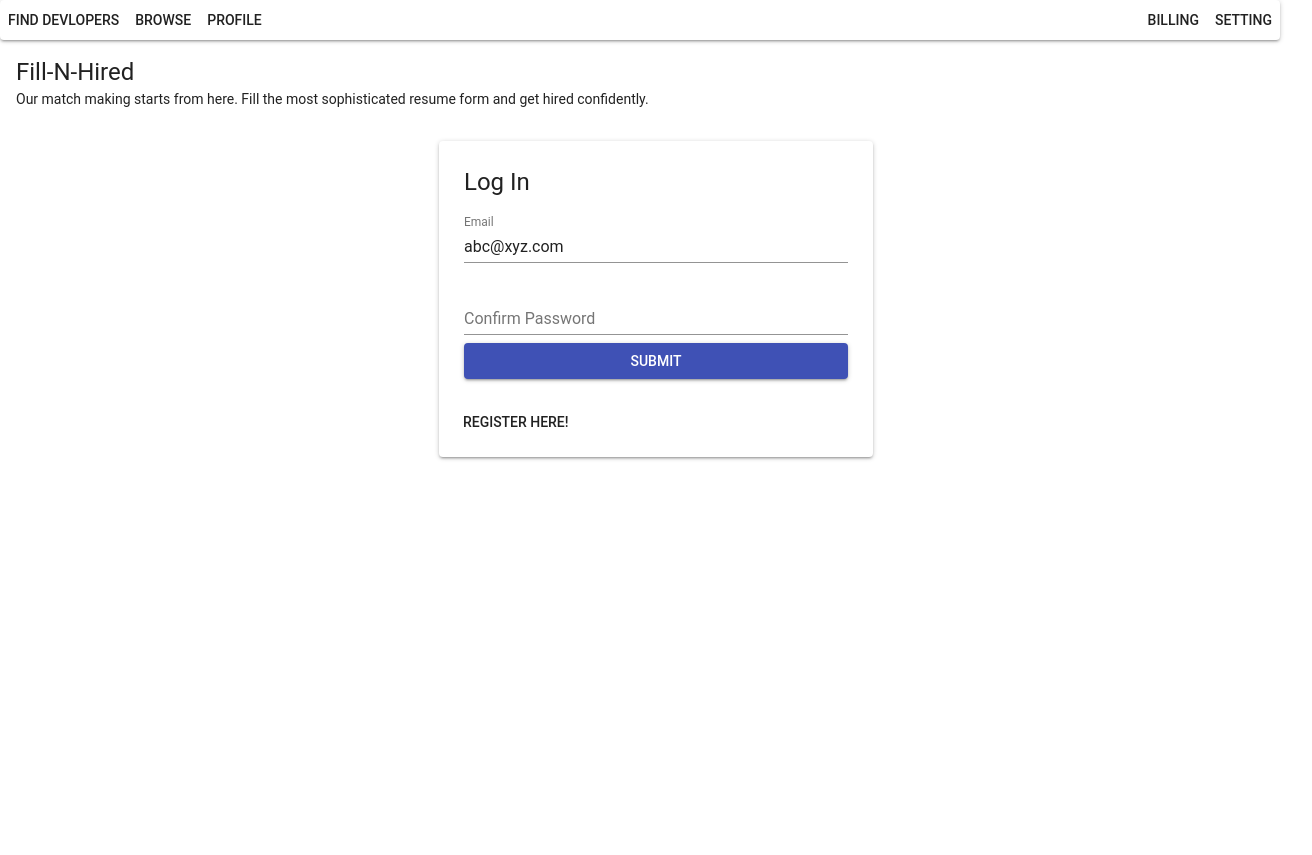
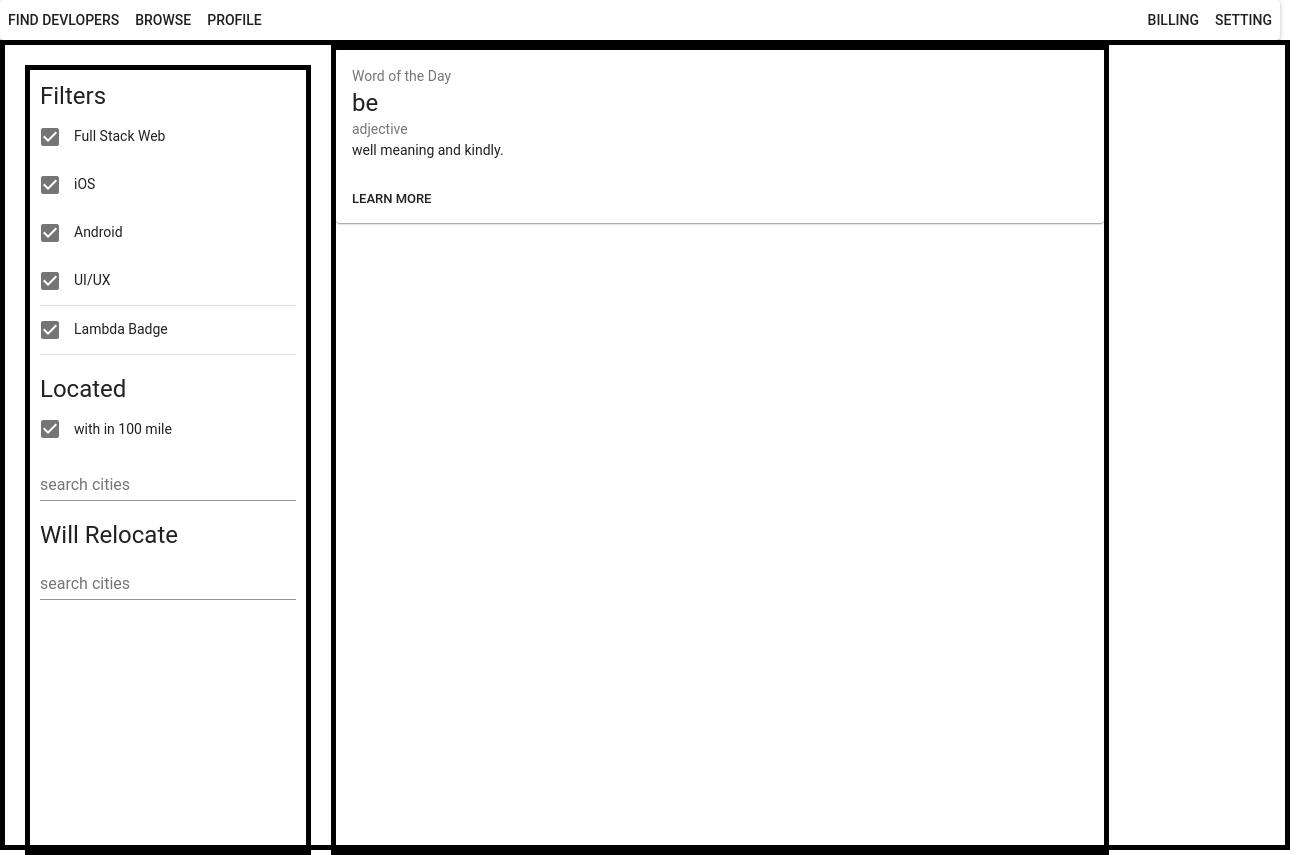
Before and after one commit to BloomTech-Labs/CS10-Developer-Profiles, a React (Create React App) app in the folder front-end/lambda-in/: page / in a window 1280 px wide. Shown: the whole page, 1312 px wide, since content can reach past the window. Before the commit the page ends 800 px from the top, so only its background shows below. Built offline with nearby package versions, Linux system fonts and the light colour scheme.

Commit message:
done with sidebard working on card

```diff
--- a/front-end/lambda-in/src/App.js
+++ b/front-end/lambda-in/src/App.js
@@ -2,6 +2,7 @@ import React, { Component } from 'react';
 import './App.css';
 import DevSignUp from './Components/DevSignUp/DevSignUp';
 import DevLogin from './Components/DevLogIn/DevLogIn';
+import DevList from './Components/DevList/DevList';
 import { Route } from 'react-router-dom';
 
 class App extends Component {
@@ -11,7 +12,7 @@ class App extends Component {
   render() {
       return (
         <div>
-          <Route exact path="/" render={ (props) =>  <DevLogin {...props}/> } />
+          <Route exact path="/" render={ (props) =>  <DevList {...props}/> } />
           <Route exact path="/login" render={ (props) =>  <DevLogin {...props}/> } />
           <Route exact path="/signup" render={ (props) =>  <DevSignUp {...props}/> } />
         </div>
--- a/front-end/lambda-in/src/Components/DevList/DevList.css
+++ b/front-end/lambda-in/src/Components/DevList/DevList.css
@@ -0,0 +1,49 @@
+.App {
+    width: 100vw;
+    height: 100vh;
+  }
+
+  .navBar {
+    width: 100vw;
+    height: 5vh;
+    display: flex;
+    justify-content: space-evenly;
+  }
+
+  .leftNavBar {
+    width:50vw;
+    height: 5vh;
+    display: flex;
+    justify-content: flex-start;
+  }
+
+  .rightNavBar {
+    width:50vw;
+    height: 5vh;
+    display: flex;
+    justify-content: flex-end;
+  }
+
+.mainBar {
+    width: 100vw;
+    height: 100vh;
+    border: 5px solid black;
+    display: flex;
+    flex-direction: row;
+}
+
+.sideBar {
+    width:20vw;
+    display: flex;
+    flex-direction: column;
+    margin: 20px;
+    padding: 10px;
+    height: 95vh;
+    border: 5px solid black;
+}
+
+.cardBar {
+    width:60vw;
+    height: 100vh;
+    border: 5px solid black;
+}
--- a/front-end/lambda-in/src/Components/DevList/DevList.js
+++ b/front-end/lambda-in/src/Components/DevList/DevList.js
@@ -0,0 +1,135 @@
+import React, { Component } from 'react'
+import Button from '@material-ui/core/Button';
+import Paper from '@material-ui/core/Paper';
+import Typography from '@material-ui/core/Typography';
+import Checkbox from '@material-ui/core/Checkbox';
+import FormLabel from '@material-ui/core/FormLabel';
+import FormControl from '@material-ui/core/FormControl';
+import FormGroup from '@material-ui/core/FormGroup';
+import FormControlLabel from '@material-ui/core/FormControlLabel';
+import FormHelperText from '@material-ui/core/FormHelperText';
+import TextField from '@material-ui/core/TextField';
+import Input from '@material-ui/core/Input';
+import InputLabel from '@material-ui/core/InputLabel';
+import InputAdornment from '@material-ui/core/InputAdornment';
+import Divider from '@material-ui/core/Divider';
+import Icon from '@material-ui/core/Icon';
+import { Link } from 'react-router-dom';
+
+import DevProfileCard from './DevProfileCard'
+import '../DevList/DevList.css'
+
+export default class DevList extends Component {
+    state = {
+        gilad: true,
+        jason: false,
+        antoine: false,
+      };
+
+    handleChange = name => event => {
+        this.setState({ [name]: event.target.checked });
+    };
+    render() {
+        return (
+            <div className="App">
+                <Paper>
+                    <div className="navBar">
+                        <div className="leftNavBar">
+                            <Button>find Devlopers</Button>
+                            <Button>Browse</Button>
+                            <Button>profile</Button>
+                        </div>
+
+                        <div className="rightNavBar">
+                            <Button>Billing</Button>
+                            <Button>Setting</Button>
+                        </div>
+                    </div>
+                </Paper>
+
+                <div className="mainBar" >
+                    <div className="sideBar">
+                        <Typography variant="headline" component="h3">
+                            Filters
+                        </Typography>
+                        <FormControl>
+                            <FormControlLabel
+                                control={
+                                    <Checkbox checked={this.state.gilad} defaultChecked color="default" onChange={this.handleChange('gilad')} value="gilad" />
+                                }
+                                label="Full Stack Web"
+                                />
+
+                            <FormControlLabel
+                                control={
+                                    <Checkbox checked={this.state.gilad} defaultChecked color="default"  onChange={this.handleChange('gilad')} value="gilad" />
+                                }
+                                label="iOS"
+                                />
+                            <FormControlLabel
+                                control={
+                                    <Checkbox checked={this.state.gilad} defaultChecked color="default"  onChange={this.handleChange('gilad')} value="gilad" />
+                                }
+                                label="Android"
+                                />
+                            <FormControlLabel
+                                control={
+                                    <Checkbox checked={this.state.gilad} defaultChecked color="default"  onChange={this.handleChange('gilad')} value="gilad" />
+                                }
+                                label="UI/UX"
+                                />
+                        </FormControl>
+                        <Divider />
+                        <FormControl>
+                            <FormControlLabel
+                                    control={
+                                        <Checkbox checked={this.state.gilad} defaultChecked color="default" onChange={this.handleChange('gilad')} value="gilad" />
+                                    }
+                                    label="Lambda Badge"
+                                    />
+                        </FormControl>
+                        <Divider />
+                        <br/>
+                        <FormControl>
+                        <Typography variant="headline" component="h3" >
+                            Located
+                        </Typography>
+                            <FormControlLabel
+                                    control={
+                                        <Checkbox checked={this.state.gilad} defaultChecked color="default" onChange={this.handleChange('gilad')} value="gilad" />
+                                    }
+                                    label="with in 100 mile"
+                                    />
+                        </FormControl>
+
+                        <FormControl >
+                            <InputLabel htmlFor="input-with-icon-adornment">search cities</InputLabel>
+
+                            <Input
+                            id="input-with-icon-adornment"
+                            type="search"
+                            />
+                        </FormControl>
+                        <br/>
+                        <Typography variant="headline" component="h3" >
+                            Will Relocate
+                        </Typography>
+
+                        <FormControl >
+                            <InputLabel htmlFor="input-with-icon-adornment">search cities</InputLabel>
+
+                            <Input
+                            id="input-with-icon-adornment"
+                            type="search"
+                            />
+                        </FormControl>
+                    </div>
+                    <div className="cardBar">
+                        <DevProfileCard />
+                    </div>
+                </div>
+
+            </div>
+        )
+    }
+}
--- /dev/null
+++ b/front-end/lambda-in/src/Components/DevList/DevProfileCard.js
@@ -0,0 +1,36 @@
+import React, { Component } from 'react'
+import Card from '@material-ui/core/Card';
+import CardActions from '@material-ui/core/CardActions';
+import CardContent from '@material-ui/core/CardContent';
+import Button from '@material-ui/core/Button';
+import Paper from '@material-ui/core/Paper';
+import Typography from '@material-ui/core/Typography';
+
+export default class DevProfileCard extends Component {
+  render() {
+    return (
+      <div>
+        <Card >
+            <CardContent>
+                <Typography  color="textSecondary">
+                    Word of the Day
+                </Typography>
+                <Typography variant="headline" component="h2">
+                    be
+                </Typography>
+                <Typography  color="textSecondary">
+                adjective
+                </Typography>
+                <Typography component="p">
+                well meaning and kindly.
+                <br />
+                </Typography>
+            </CardContent>
+            <CardActions>
+                <Button size="small">Learn More</Button>
+            </CardActions>
+        </Card>
+      </div>
+    )
+  }
+}
```
